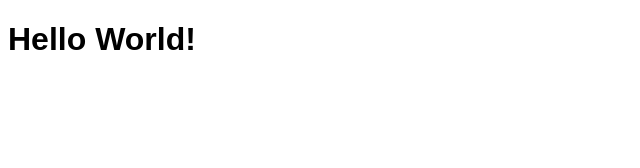
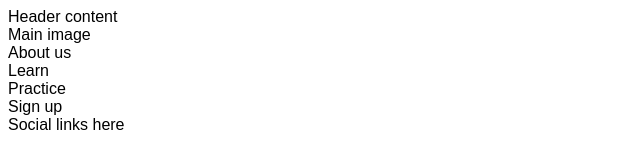
Before and after one commit to MayaJJ/Project-1-Yoga, a plain HTML site: page index.html in a window 1280 px wide. Shown: the whole page, without its empty margins (0-640 px from the left). Drawn offline with Linux system fonts and the light colour scheme.

Commit message:
Add core structure for home page

```diff
--- a/index.html
+++ b/index.html
@@ -12,6 +12,12 @@
     <title>Yoga Wellness Tribe</title>
 </head>
 <body>
-    <h1>Hello World!</h1>
+    <header> Header content </header>
+    <section> Main image </section>
+    <section> About us </section>
+    <section> Learn </section>
+    <section> Practice </section>
+    <section> Sign up </section>
 </body>
+<footer> Social links here </footer>
 </html>
```
